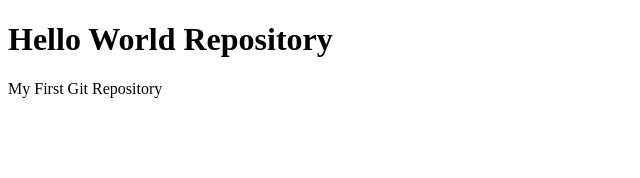
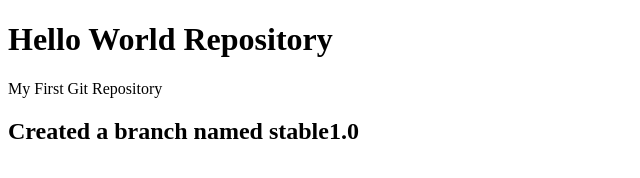
Before and after one commit to daltonpereira/hello-world, a plain HTML site: page index.html in a window 1280 px wide. Shown: the whole page, without its empty margins (0-640 px from the left). Drawn offline with Linux system fonts and the light colour scheme.

Commit message:
updated index file

```diff
--- a/index.html
+++ b/index.html
@@ -15,6 +15,9 @@
 		<p>My First Git Repository</p>
 
 
+		<h2>Created a branch named stable1.0</h2>
+
+
 	</body>
 
 </html>
```
